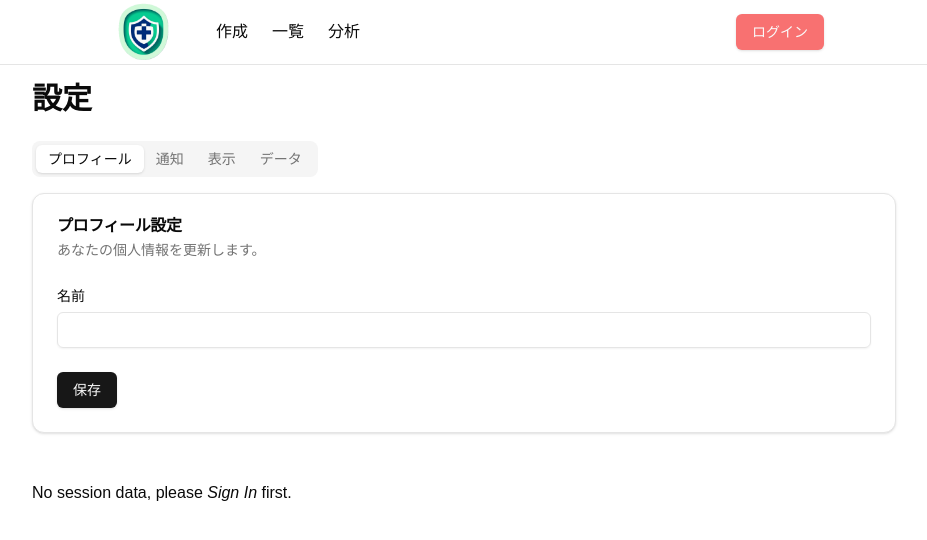
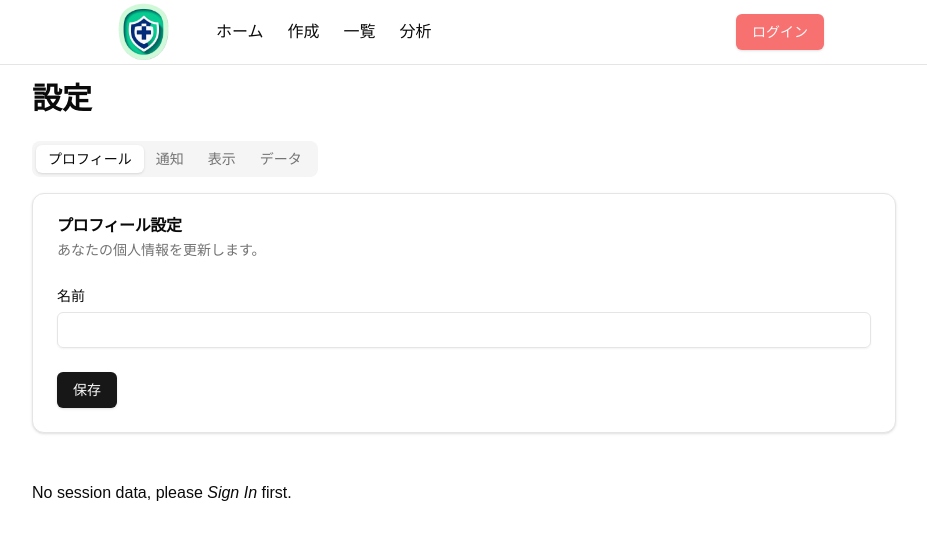
Before and after one commit to jiri0521/air-report, a Next.js app: page /settings in a window 1280 px wide. Shown: the top 540 px of the page, without its empty margins (176-1103 px from the left). Built offline with nearby package versions, Linux system fonts and the light colour scheme; no server answers.

Commit message:
edit nav

```diff
--- a/components/main-nav.tsx
+++ b/components/main-nav.tsx
@@ -14,6 +14,9 @@ export function MainNav() {
         <div className="flex gap-6 items-center relative">
             <div className="hidden md:flex gap-6 items-center"> {/* md以上で横並び */}
 
+                <CustomLink href="/">
+                    <div className={`hover:text-blue-400 ${isActive('/') ? 'border-b-2 border-blue-500' : ''}`}>ホーム</div>
+                </CustomLink>
                 <CustomLink href="/create">
                     <div className={`hover:text-blue-400 ${isActive('/create') ? 'border-b-2 border-blue-500' : ''}`}>作成</div>
                 </CustomLink>
```
